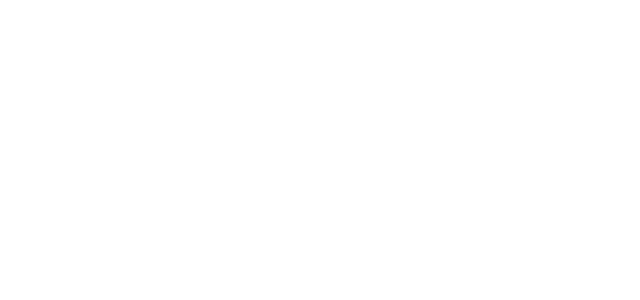
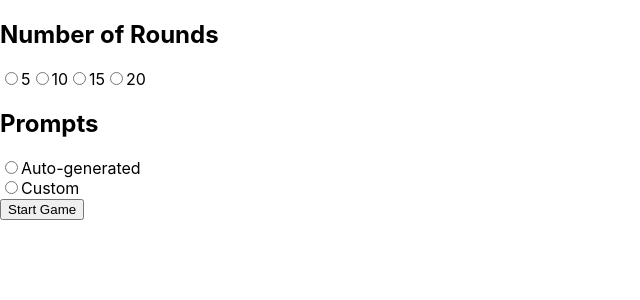
Before and after one commit to hyrumjackson/perception, a React (Create React App) app: page /game-settings in a window 1280 px wide. Before the commit this address had no page. Shown: the top 300 px of the page, without its empty margins (0-640 px from the left). Built offline with nearby package versions, Linux system fonts and the light colour scheme; the HTML template or start-up script is replaced by a standard one.

Commit message:
Added game settings

```diff
--- a/src/App.tsx
+++ b/src/App.tsx
@@ -3,6 +3,7 @@
 import PlayScreen from './pages/PlayScreen';
 import HostInfo from './pages/HostInfo';
 import HostLobby from './pages/HostLobby';
+import GameSettings from './pages/GameSettings';
 
 function App() {
   return (
@@ -12,6 +13,7 @@
         <Route path="/play" element={<PlayScreen />} />
         <Route path="/host" element={<HostInfo />} />
         <Route path="/host-lobby" element={<HostLobby />} />
+        <Route path="/game-settings" element={<GameSettings />} />
       </Routes>
     </Router>
   );
--- /dev/null
+++ b/src/pages/GameSettings.tsx
@@ -0,0 +1,25 @@
+import { useNavigate } from 'react-router-dom';
+
+const GameSettings = () => {
+    const navigate = useNavigate();
+
+    return (
+        <div className="page">
+            <h2>Number of Rounds</h2>
+            <div>
+                <label><input type="radio" name="rounds" />5</label>
+                <label><input type="radio" name="rounds" />10</label>
+                <label><input type="radio" name="rounds" />15</label>
+                <label><input type="radio" name="rounds" />20</label>
+            </div>
+            <h2>Prompts</h2>
+            <div>
+                <label><input type="radio" name="promptType" />Auto-generated</label><br />
+                <label><input type="radio" name="promptType" />Custom</label>
+            </div>
+            <button onClick={() => navigate('/how-to-play')}>Start Game</button>
+        </div>
+    );
+};
+
+export default GameSettings;
--- a/src/pages/HostLobby.tsx
+++ b/src/pages/HostLobby.tsx
@@ -14,7 +14,7 @@
                 <li>Charlie</li>
                 <li>David</li>
             </ul>
-            <button onClick={() => navigate('/game-settings')}>Create Game</button>
+            <button onClick={() => navigate('/game-settings')}>Start Game</button>
         </div>
     );
 };
```
